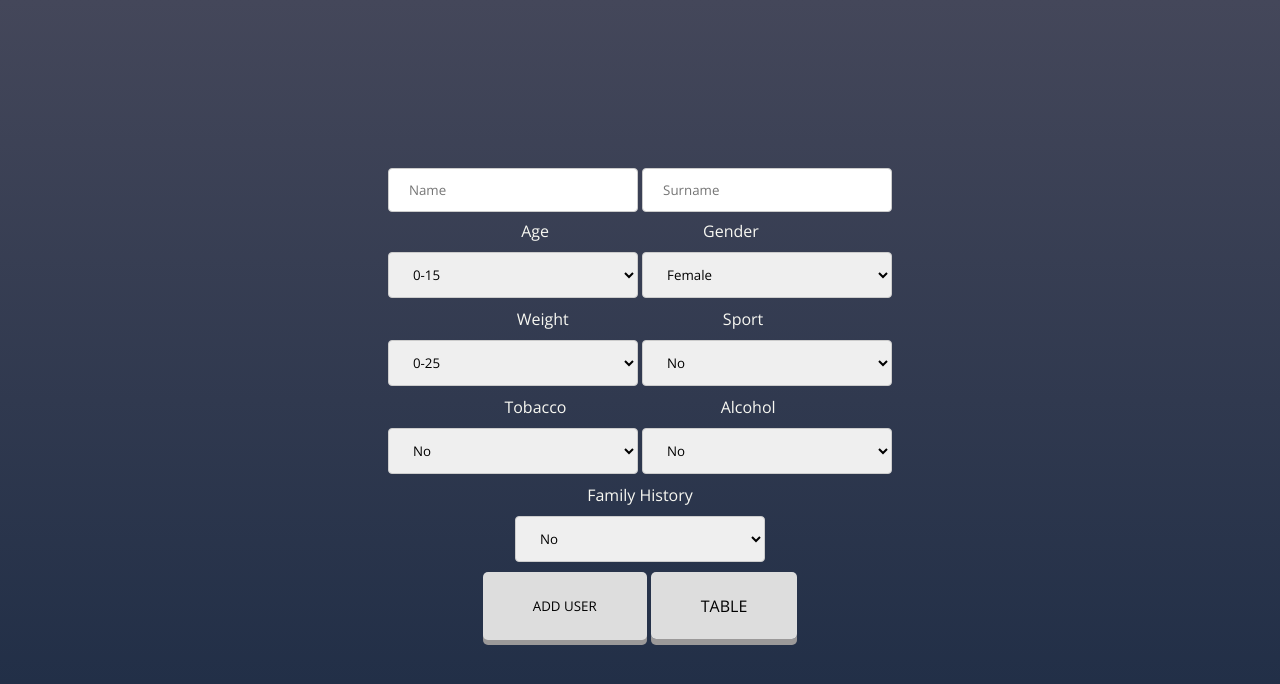
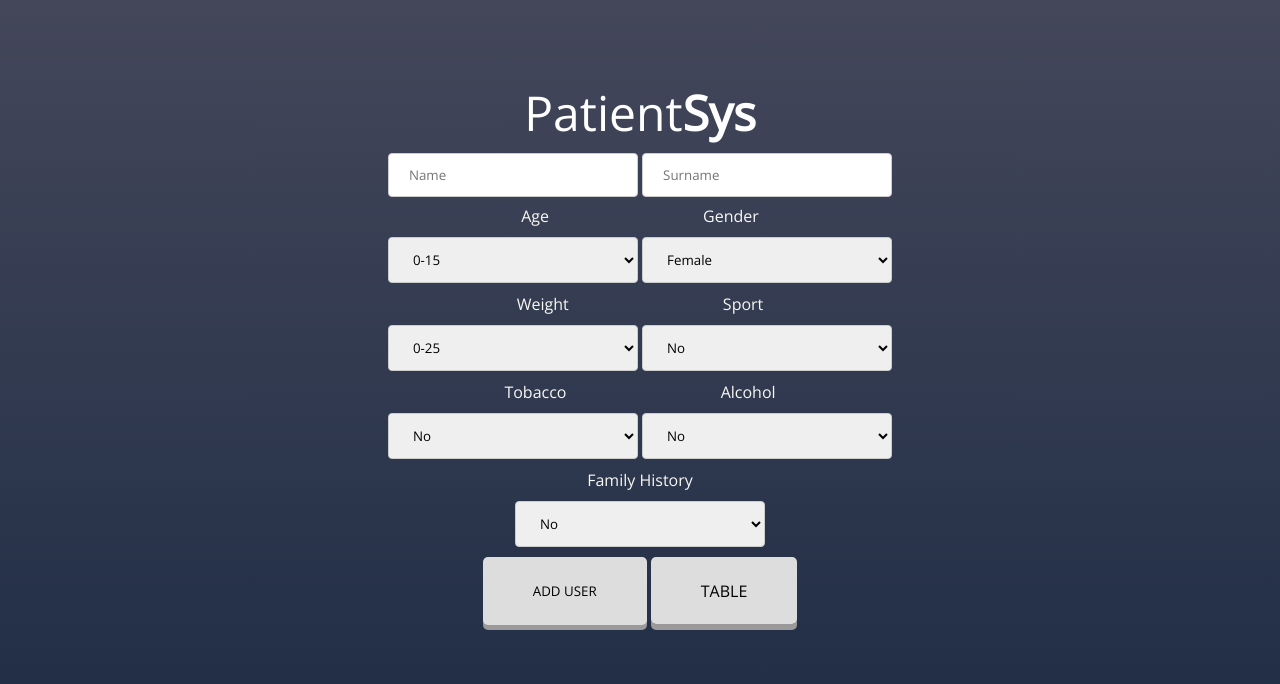
Before and after one commit to nitrogenous/PatientSys, a plain HTML site: page Front-End/index.html in a window 1280 px wide. Drawn offline with nearby package versions, Linux system fonts and the light colour scheme.

Commit message:
edited margin-top for electron

```diff
--- a/Front-End/index.html
+++ b/Front-End/index.html
@@ -109,8 +109,19 @@
             transform: translateY(4px);
         }
 
+        #patientText {
+            color: white;
+            font-size: 48px;
+            margin-bottom: 25px;
+        }
+        #sysText{
+            color: white;
+            font-size: 48px;
+            font-weight: bold;
+            margin-bottom: 25px;
+        }
         #userInput{
-            margin-top: 20vh;
+            margin-top: 10vh;
             text-align: center;
             justify-content: center;
         }
@@ -126,6 +137,7 @@
 
 <body>
     <form id='userInput'>
+        <span id='patientText'>Patient</span><span id='sysText'>Sys</span><br />
         <input type='hidden' name='save' value='save' />
         <input type='text' id='name' placeholder='Name' name='name'>
         <input type='text' id='surname' placeholder='Surname' name='surname' /><br />
```
